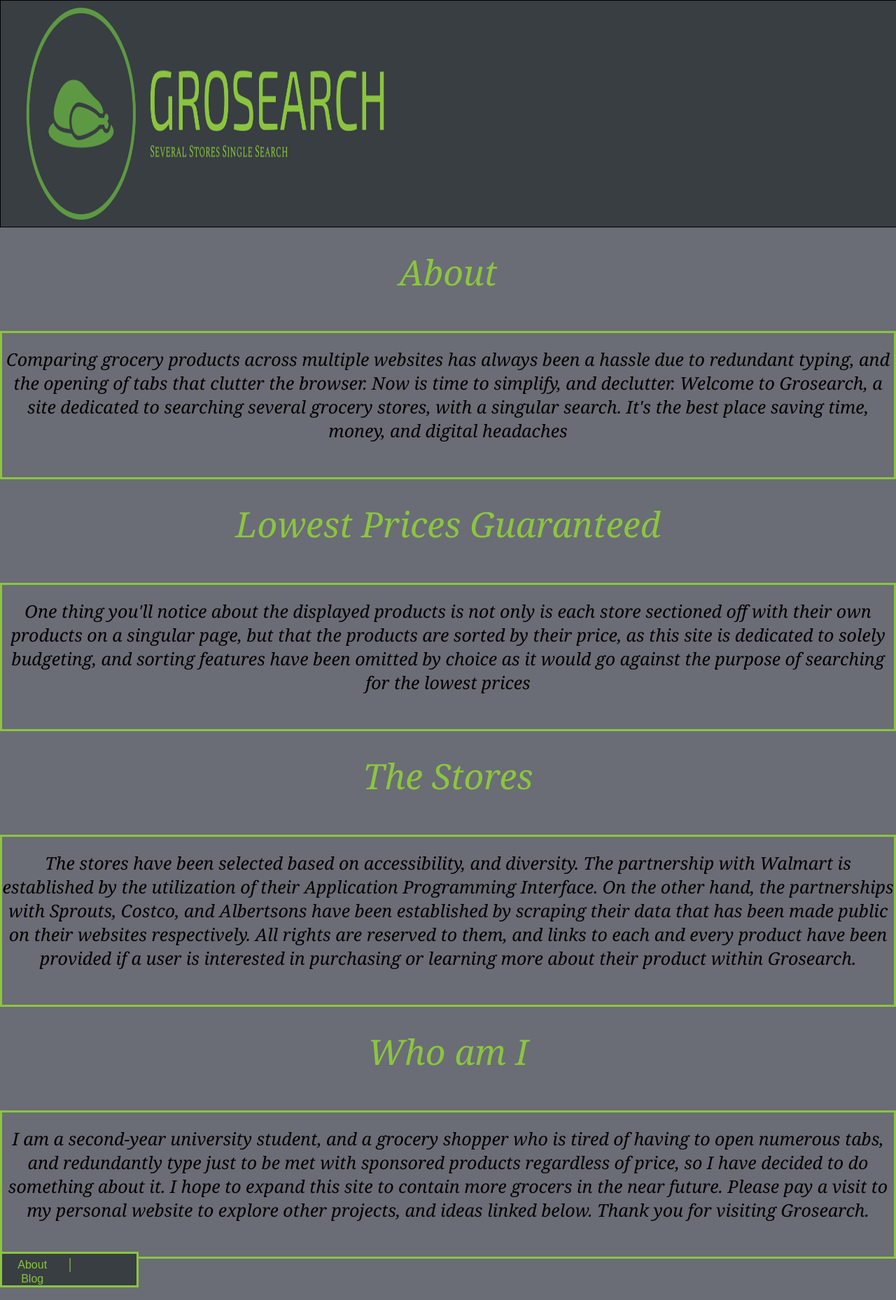
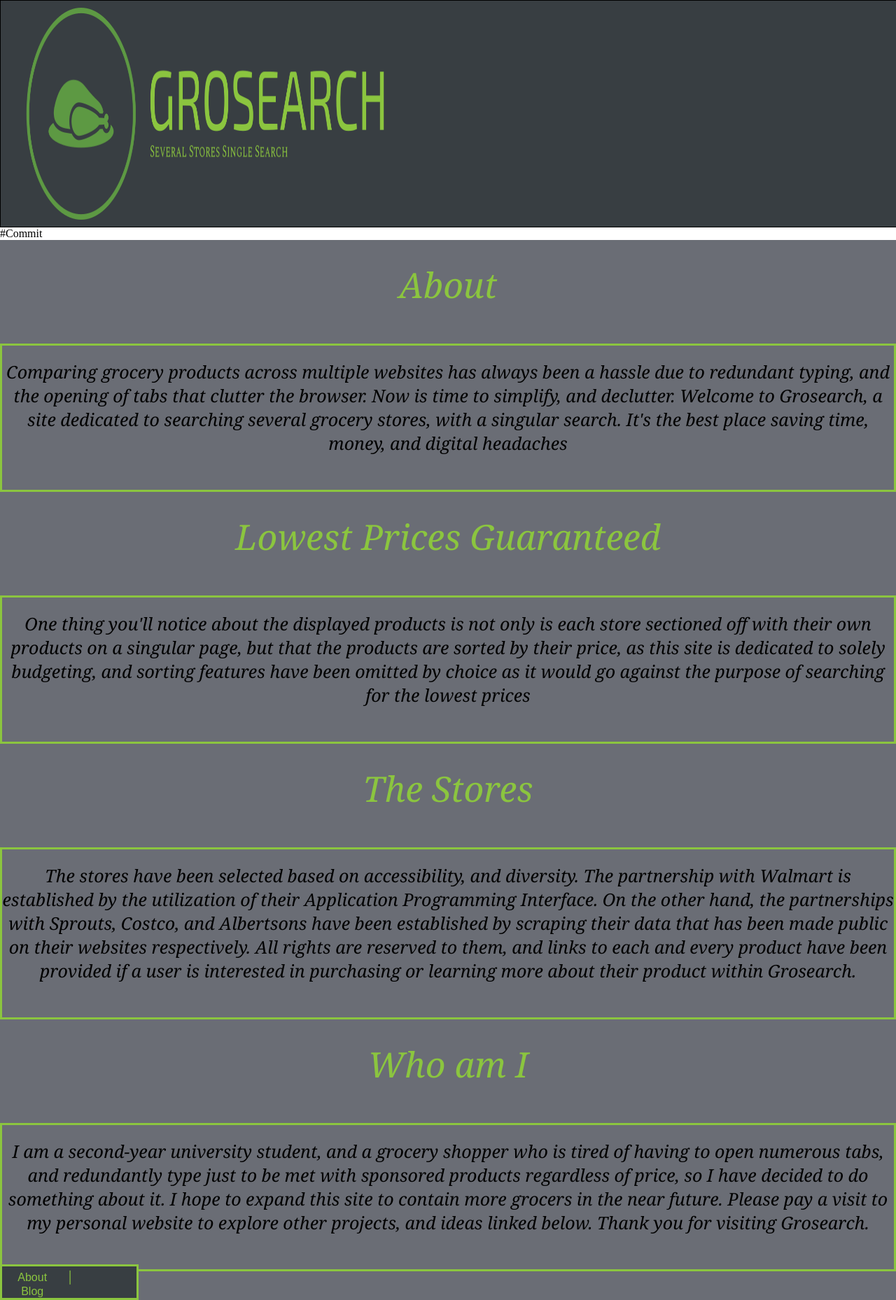
Before and after one commit to ManjotSingh18/Grosearch, a Flask app: page /about in a window 1280 px wide. Shown: the whole page at 70% size. Run offline with Flask 2, Linux system fonts and the light colour scheme.

Commit message:
Test Commit

```diff
--- a/Grosearch_Application/templates/About.html
+++ b/Grosearch_Application/templates/About.html
@@ -4,6 +4,7 @@
 			<form method ='post' action='/'><input type="image" src="..//static/Grosearch.png" name="saveForm" class="Logo" id="saveForm" /></form>
 		</a>
 </div>
+#Commit
 <div class='Middle'>
 <h1 class='About'> About </h1>
 <p> Comparing grocery products across multiple websites has always been a hassle due to redundant typing, and the opening of tabs that clutter the browser. Now is time to simplify, and declutter. Welcome to Grosearch, a site dedicated to searching several grocery stores, with a singular search. It's the best place
```
